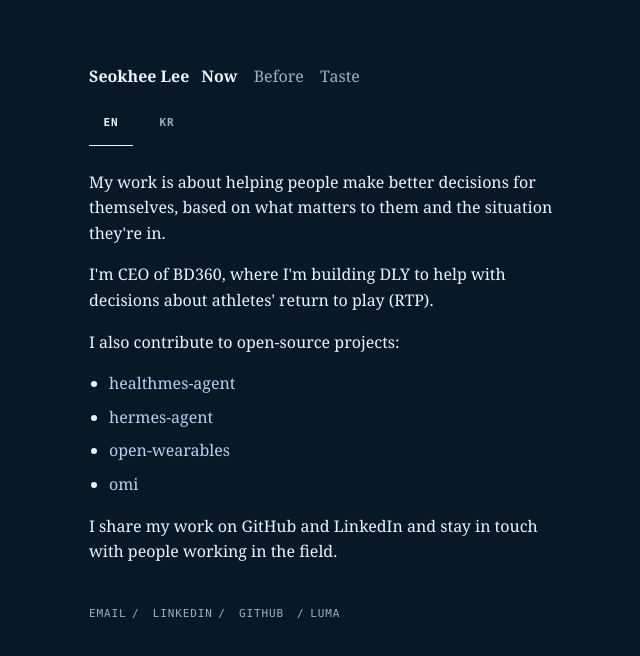
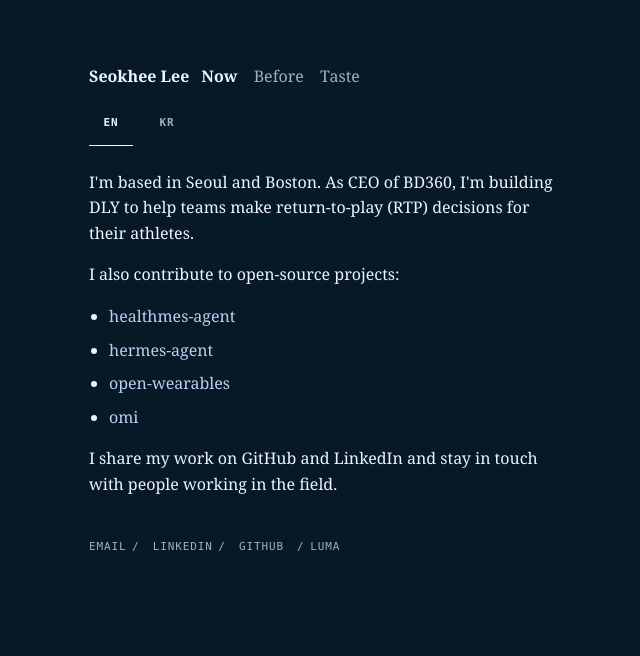
Before and after one commit to sake303/sake303.github.io, a plain HTML site: page index.html in a window 1280 px wide. Shown: the whole page, without its empty margins (311-951 px from the left). Drawn offline with Linux system fonts and the light colour scheme.

Commit message:
Bring the English introduction in line with the Korean Now section
Scope-risk: narrow
Tested: Verified only the English Now introduction changed

```diff
--- a/index.html
+++ b/index.html
@@ -73,11 +73,8 @@
           <div class="language-content" lang="en">
             <h1 class="visually-hidden">Now</h1>
             <p>
-              My work is about helping people make better decisions for themselves, based on what matters
-              to them and the situation they're in.
-            </p>
-            <p>
-              I'm CEO of BD360, where I'm building DLY to help with decisions about athletes' return to play (RTP).
+              I'm based in Seoul and Boston. As CEO of BD360, I'm building DLY to help teams make return-to-play
+              (RTP) decisions for their athletes.
             </p>
             <p>I also contribute to open-source projects:</p>
             <ul class="guide-list">
```
